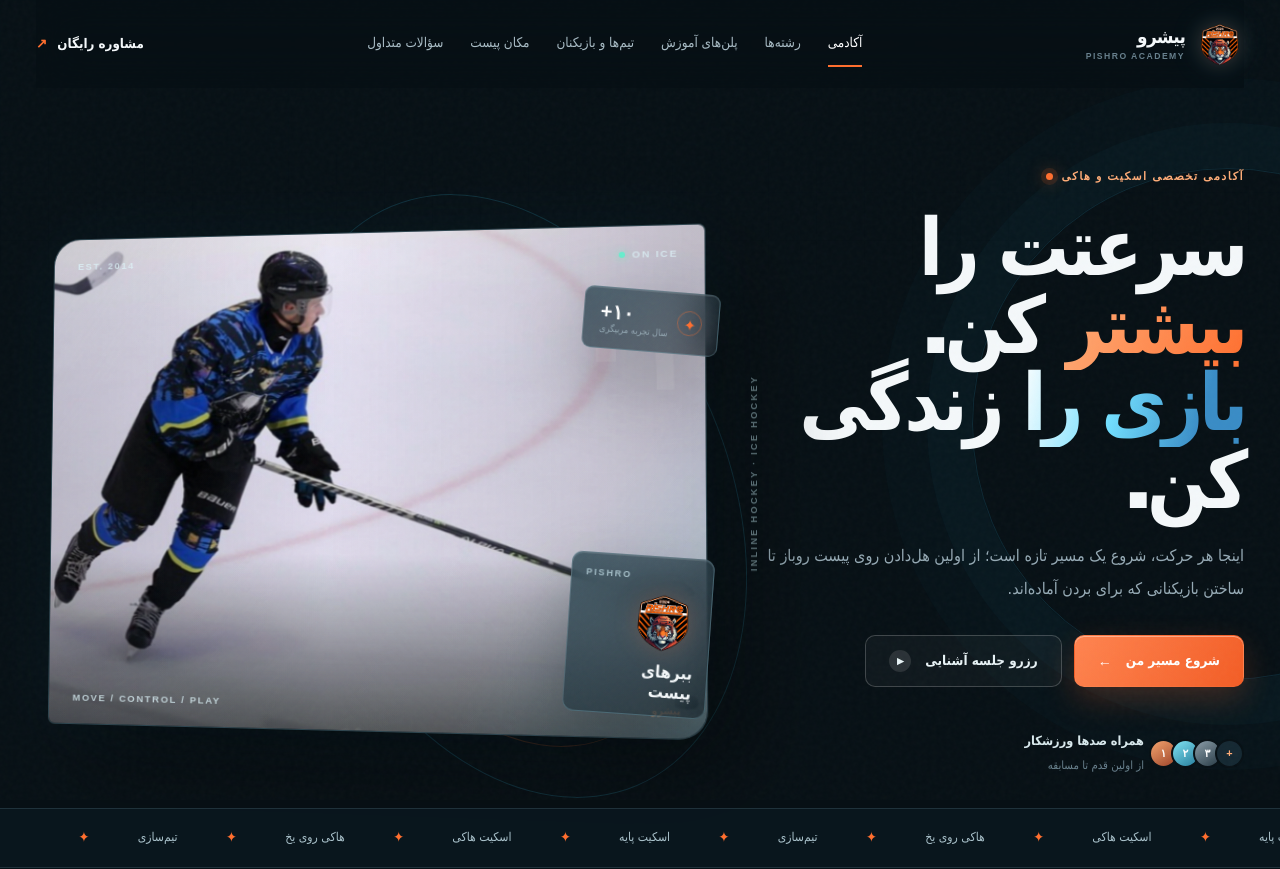
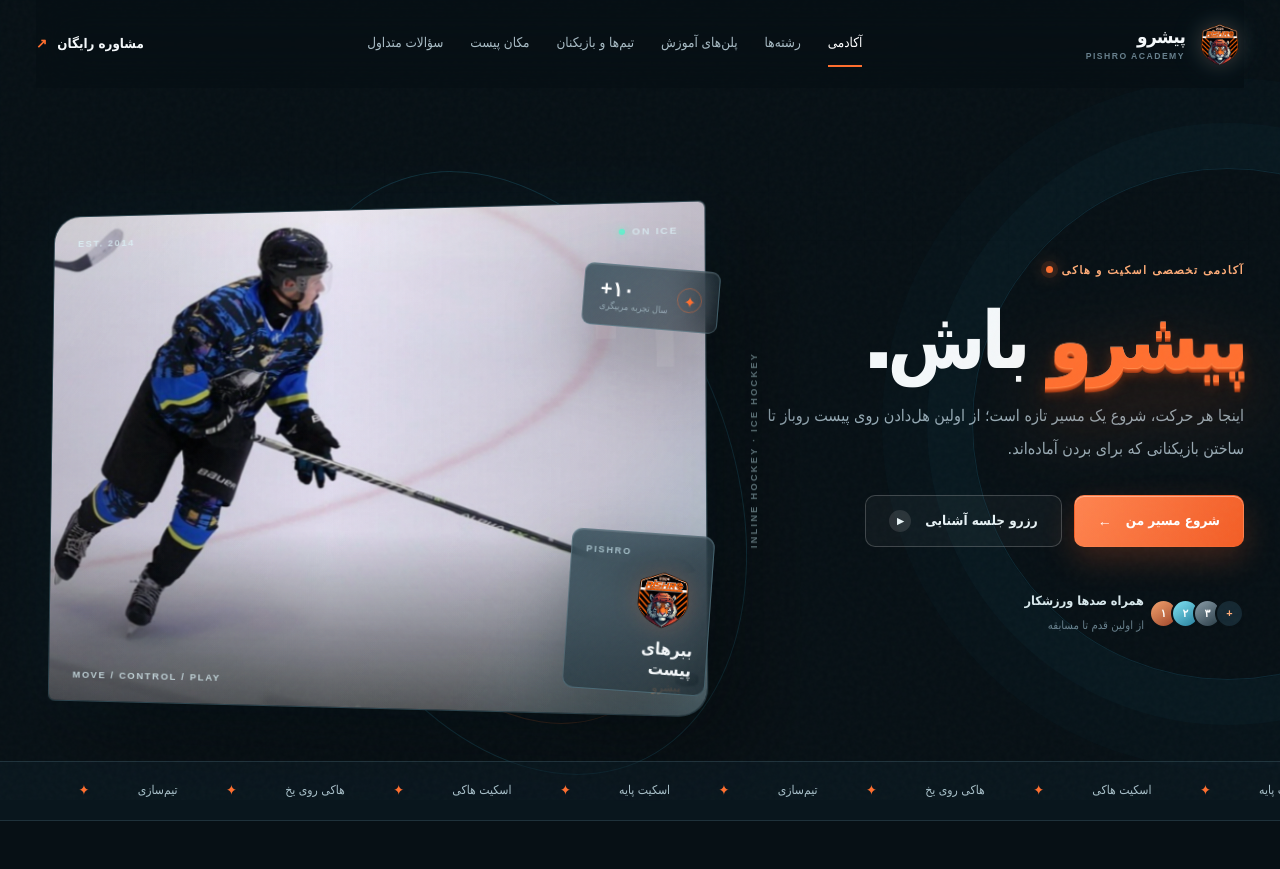
Before and after one commit to parsaahady/pishro-academy, a PHP site: page / in a window 1280 px wide. Shown: the top 869 px of the page. Run offline with PHP 8.4, Linux system fonts and the light colour scheme.

Commit message:
Update hero slogan: 'پیشرو باش' with 3D orange styling

```diff
--- a/index.html
+++ b/index.html
@@ -38,7 +38,7 @@
       <section class="hero section" id="home">
         <div class="hero-copy reveal">
           <div class="eyebrow"><span class="pulse-dot"></span> آکادمی تخصصی اسکیت و هاکی</div>
-          <h1>سرعتت را <em>بیشتر</em> کن.<br /><span>بازی را</span> زندگی کن.</h1>
+          <h1><span class="hero-word-mark">پیشرو</span> باش.</h1>
           <p class="hero-lead">اینجا هر حرکت، شروع یک مسیر تازه است؛ از اولین هل‌دادن روی پیست روباز تا ساختن بازیکنانی که برای بردن آماده‌اند.</p>
           <div class="hero-actions">
             <a class="button button-primary" href="#plans">شروع مسیر من <span>←</span></a>
--- a/styles.css
+++ b/styles.css
@@ -104,6 +104,17 @@ h2 em, h1 em { color: transparent; background: linear-gradient(110deg, var(--ora
 .hero::before { content: ''; position: absolute; width: 510px; height: 510px; top: 80px; right: -240px; border: 1px solid rgba(57,201,255,.13); border-radius: 50%; box-shadow: 0 0 0 45px rgba(57,201,255,.025), 0 0 0 90px rgba(57,201,255,.018); pointer-events: none; }
 .hero-copy { max-width: 575px; padding-bottom: 24px; }
 .hero-copy h1 { margin: 20px 0 19px; font-size: clamp(3.6rem, 6.2vw, 6.9rem); line-height: .98; font-weight: 900; }
+.hero-word-mark { display: inline-block; color: var(--orange); text-shadow:
+  0 1px 0 #ff8a4a,
+  0 2px 0 #e85d22,
+  0 3px 0 #cc4d1c,
+  0 4px 0 #b84318,
+  0 5px 0 #a03914,
+  0 6px 12px rgba(204, 77, 28, 0.4),
+  0 12px 24px rgba(0, 0, 0, 0.3),
+  0 20px 40px rgba(0, 0, 0, 0.2);
+  transform: perspective(600px) rotateX(8deg) rotateY(-3deg);
+  filter: drop-shadow(0 20px 35px rgba(255, 111, 47, 0.25)); }
 .hero-lead { max-width: 510px; color: var(--muted); font-size: 1rem; line-height: 2.05; margin-bottom: 30px; }
 .hero-actions { display: flex; align-items: center; flex-wrap: wrap; gap: 12px; }
 .hero-proof { display: flex; align-items: center; gap: 12px; margin-top: 43px; color: #d9e9ed; }
```
Also changed, not shown: .claude/settings.local.json (added), README-LOCAL.md (deleted).
